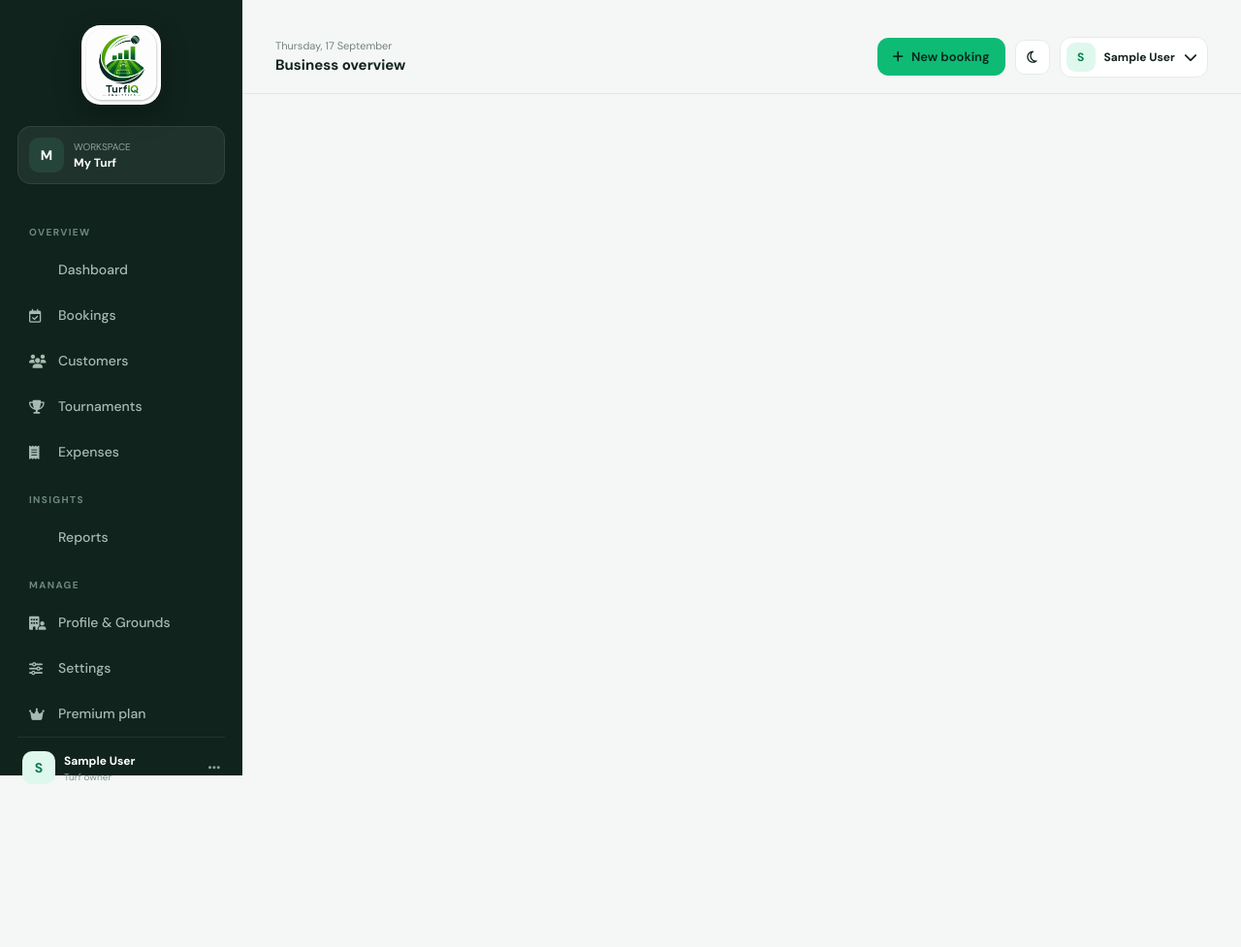
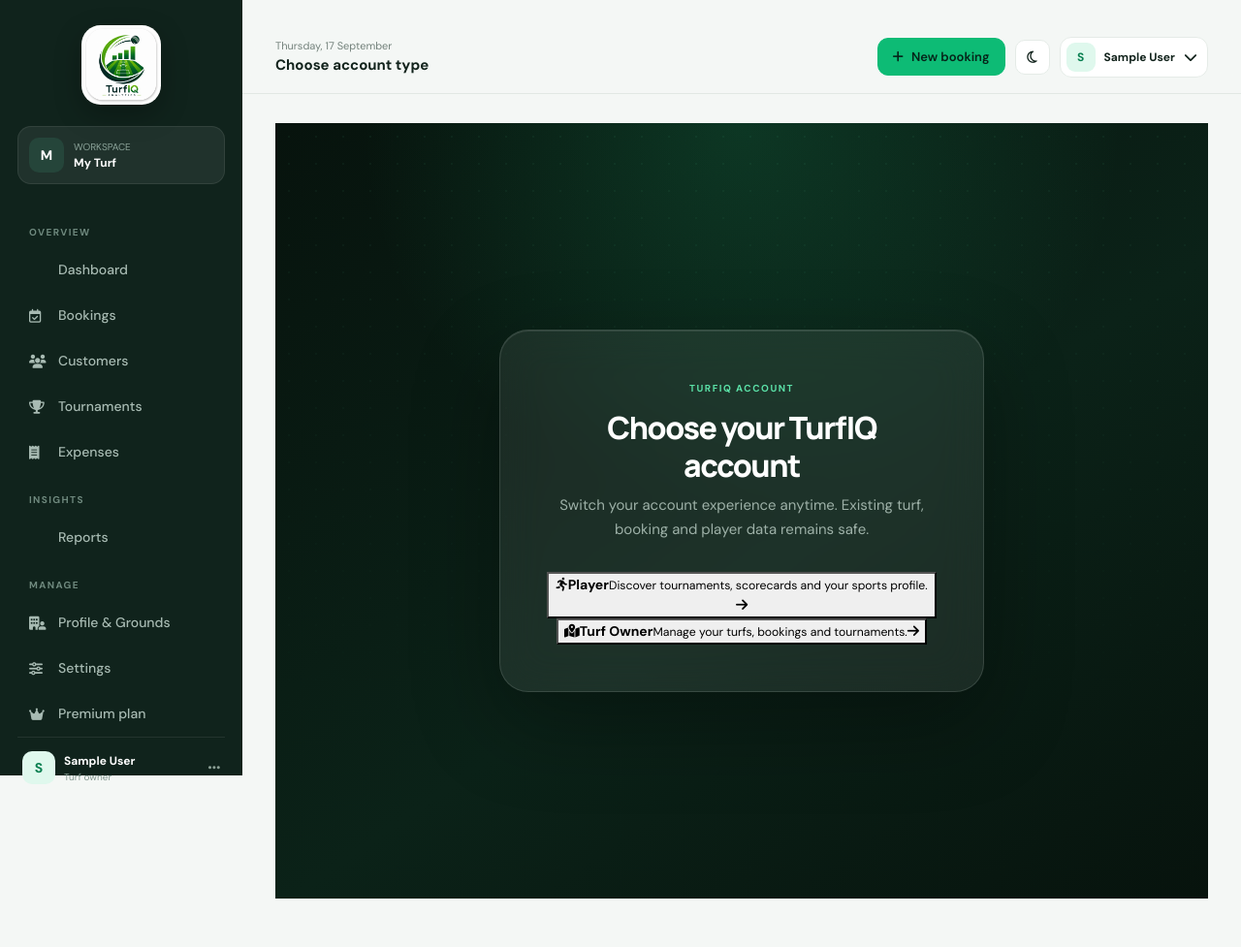
Before and after one commit to ebi1116/turfiq, a Django app: page /switch-account-type/ in a window 1280 px wide. Shown: the whole page at 97% size. Before the commit the page ends 809 px from the top, so only its background shows below. Run offline with Django 5.2, Linux system fonts and the light colour scheme; the visitor is signed in with stand-in values (Sample User, id 1); data comes from the database, SQL or seed files in the repository; data that the repository does not hold is empty.

Commit message:
Render account switch selection for signed-in users

```diff
--- a/templates/accounts/choose_role.html
+++ b/templates/accounts/choose_role.html
@@ -1 +1 @@
-{% extends 'base.html' %}{% block auth_content %}<section class="google-auth-page"><article class="google-auth-card role-card"><span class="eyebrow">WELCOME TO TURFIQ</span><h1>Choose your TurfIQ account</h1><p>Pick the experience that fits how you play or manage sport.</p><form method="post" class="role-options">{% csrf_token %}<button name="role" value="player" type="submit"><i class="fa-solid fa-person-running"></i><span><strong>Player</strong><small>Discover tournaments, scorecards and your sports profile.</small></span><i class="fa-solid fa-arrow-right"></i></button><button name="role" value="owner" type="submit"><i class="fa-solid fa-map-location-dot"></i><span><strong>Turf Owner</strong><small>Manage your turfs, bookings and tournaments.</small></span><i class="fa-solid fa-arrow-right"></i></button></form></article></section>{% endblock %}
+{% extends 'base.html' %}{% block page_name %}Choose account type{% endblock %}{% block content %}<section class="google-auth-page role-selection-page"><article class="google-auth-card role-card"><span class="eyebrow">TURFIQ ACCOUNT</span><h1>Choose your TurfIQ account</h1><p>Switch your account experience anytime. Existing turf, booking and player data remains safe.</p><form method="post" class="role-options">{% csrf_token %}<button name="role" value="player" type="submit"><i class="fa-solid fa-person-running"></i><span><strong>Player</strong><small>Discover tournaments, scorecards and your sports profile.</small></span><i class="fa-solid fa-arrow-right"></i></button><button name="role" value="owner" type="submit"><i class="fa-solid fa-map-location-dot"></i><span><strong>Turf Owner</strong><small>Manage your turfs, bookings and tournaments.</small></span><i class="fa-solid fa-arrow-right"></i></button></form></article></section>{% endblock %}
```
